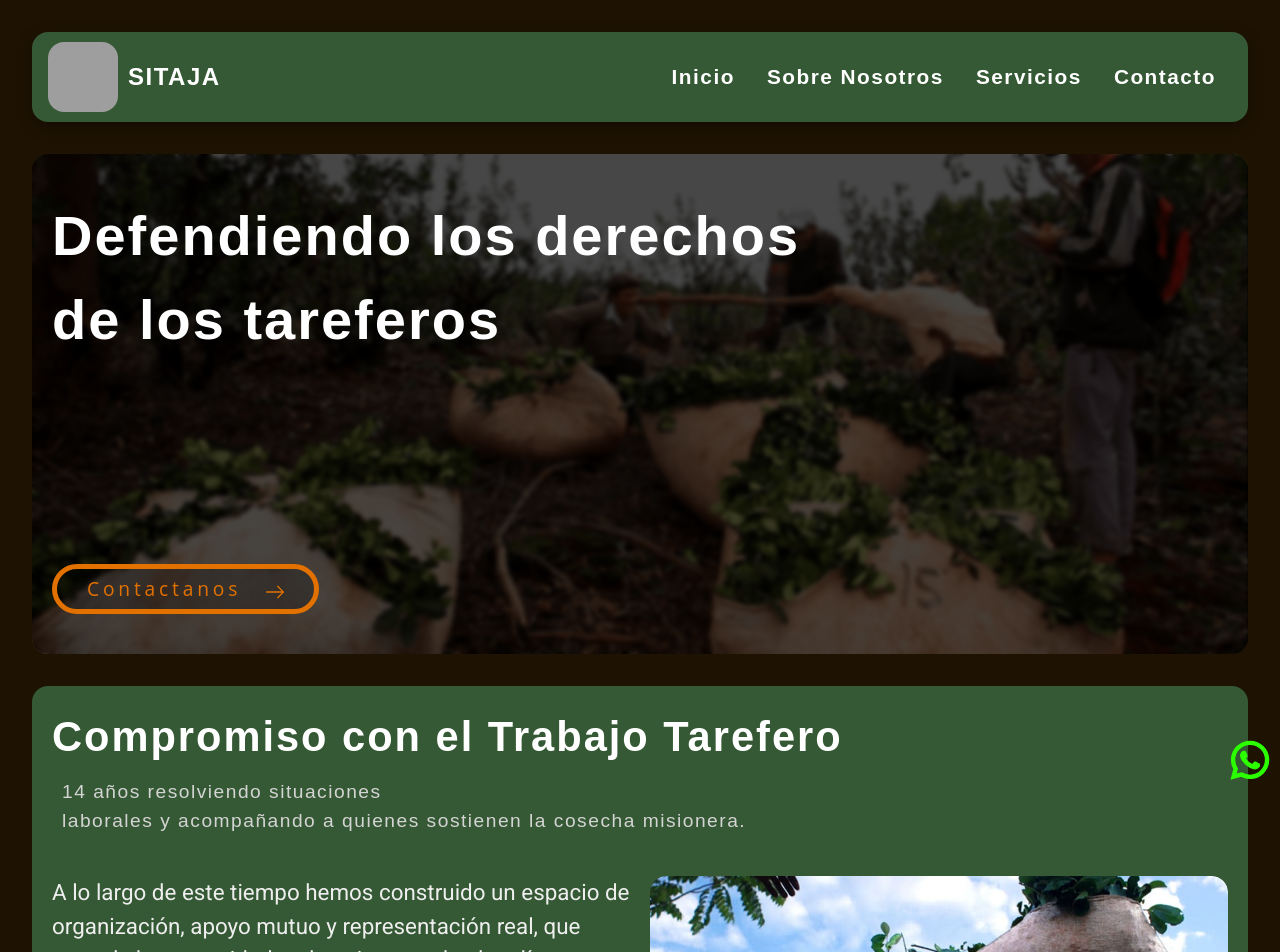
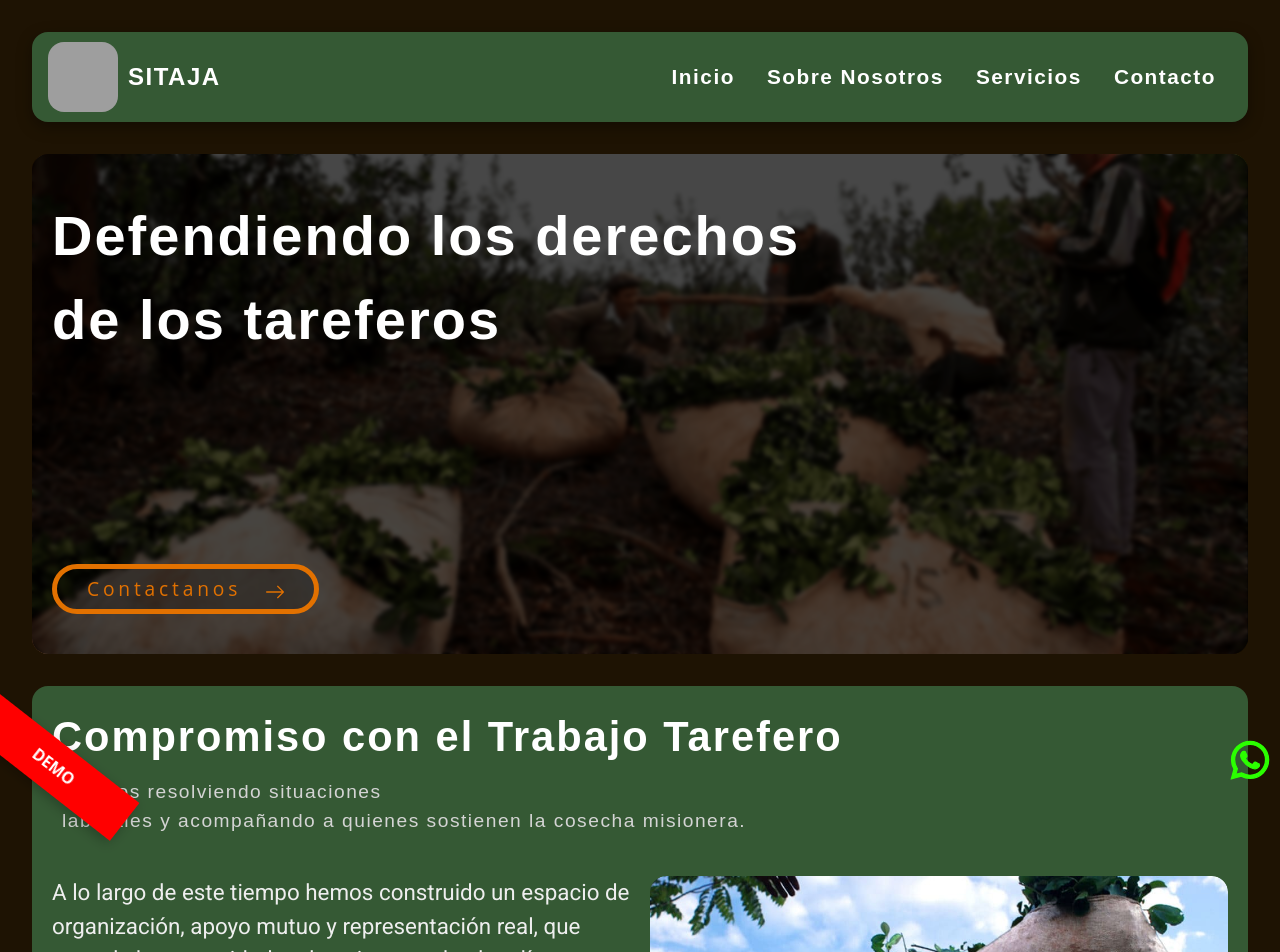
Before and after one commit to EzequielVillalba112/SITAJA, a React (Vite) app: page / in a window 1280 px wide. Shown: the top 952 px of the page. Built offline with nearby package versions, Linux system fonts and the light colour scheme; grey boxes are pictures that could not be loaded; a web font is replaced by a local one.

Commit message:
Add Demo banner component to Home page

```diff
--- /dev/null
+++ b/src/components/atomos/Demo.jsx
@@ -0,0 +1,33 @@
+import styled from "styled-components";
+
+export default function Demo() {
+  return (
+    <Wrapper>
+      <DiagonalBanner>DEMO</DiagonalBanner>
+    </Wrapper>
+  );
+}
+
+const Wrapper = styled.div`
+  position: fixed;
+  bottom: 0;
+  left: 0;
+  width: 100%;
+  pointer-events: none;
+`;
+
+const DiagonalBanner = styled.div`
+  position: absolute;
+  left: -32px;
+  bottom: 70px;
+  background: red;
+  color: white;
+  font-weight: bold;
+  padding: 12px 24px;
+  box-shadow: 0 4px 12px rgba(0, 0, 0, 0.25);
+  pointer-events: auto;
+  width: 180px;
+  transform: rotate(38deg);
+  transform-origin: left bottom;
+  text-align: center;
+`;
--- a/src/components/template/Home.jsx
+++ b/src/components/template/Home.jsx
@@ -1,4 +1,5 @@
 import { itemsMenu } from "../../utils/Items-menu";
+import Demo from "../atomos/Demo";
 import { WhatsappBtn } from "../moleculas/WhatsappBtn";
 import { About } from "../organismos/About";
 import Contact from "../organismos/Contact";
@@ -19,6 +20,7 @@ export const Home = () => {
       <Contact />
       <Footer />
       <WhatsappBtn/>
+      <Demo/>
     </>
   );
 };
```
